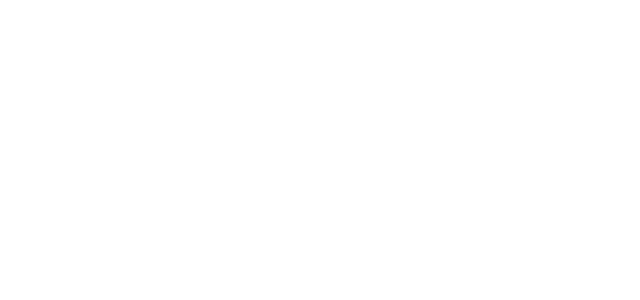
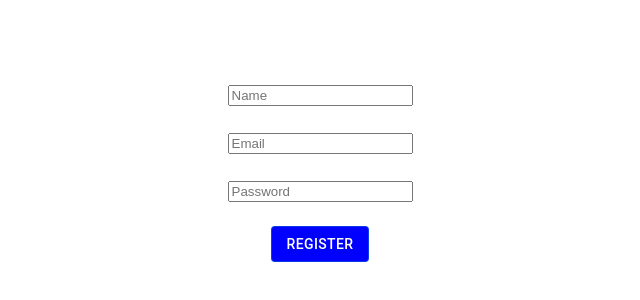
Before and after one commit to hrdk94/GameRadar, a React (Vite) app in the folder client/: page /register in a window 1280 px wide. Shown: the part 228-528 px from the top of the page, without its empty margins (320-960 px from the left). Built offline with nearby package versions, Linux system fonts and the light colour scheme.

Commit message:
register/login early Ui

```diff
--- a/client/src/App.jsx
+++ b/client/src/App.jsx
@@ -1,14 +1,23 @@
 import { useState } from 'react'
+import { BrowserRouter as Router, Routes, Route } from 'react-router-dom';
 import reactLogo from './assets/react.svg'
 import viteLogo from '/vite.svg'
 import './App.css'
+import Home from './pages/home';
+import Register from './pages/register';
+import Login from './pages/login';
 
 function App() {
   const [count, setCount] = useState(0)
 
   return (
-    <>
-    </>
+    <Router>
+      <Routes>
+        <Route path="/" element={<Home />} />
+        <Route path="/register" element={<Register />} />
+        <Route path="/login" element={<Login />} />
+      </Routes>
+    </Router>
   )
 }
 
--- /dev/null
+++ b/client/src/pages/home.jsx
@@ -0,0 +1,12 @@
+import Button from '@mui/material/Button';
+import { Link } from 'react-router-dom';
+
+export default function Home(){
+    return(
+        <div>
+            <h1>Hi, This is the home page!</h1>
+            <Link to="/register"><Button variant="outlined" style={{ backgroundColor: "red", color: "white", marginRight: "10px" }}>Register</Button></Link>
+            <Link to="/login"><Button variant="outlined" style={{ backgroundColor: "blue", color: "white" }}>Login</Button></Link>
+        </div>
+    )
+}
--- /dev/null
+++ b/client/src/pages/login.jsx
@@ -0,0 +1,13 @@
+import Button from '@mui/material/Button';
+
+export default function Login(){
+    return (
+        <div>
+            <form>
+                <input type="text" placeholder="Email"/> <br /><br />
+                <input type="text" placeholder="Password" /><br /><br />
+                <Button variant="outlined" style={{ backgroundColor: "red", color: "white"}}>Login</Button>
+            </form>
+        </div>
+    )
+}
--- /dev/null
+++ b/client/src/pages/register.jsx
@@ -0,0 +1,14 @@
+import Button from '@mui/material/Button';
+
+export default function Register(){
+    return (
+        <div>
+            <form>
+                <input type="text" placeholder="Name"/> <br /><br />
+                <input type="text" placeholder="Email"/><br /><br />
+                <input type="text" placeholder="Password" /> <br /><br />
+                <Button variant="outlined" style={{ backgroundColor: "blue", color: "white"}}>Register</Button>
+            </form>
+        </div>
+    )
+}
```
Also changed, not shown: client/package.json (+8 -1 lines), 1 other file (tests, documents, lock files or other folders).
